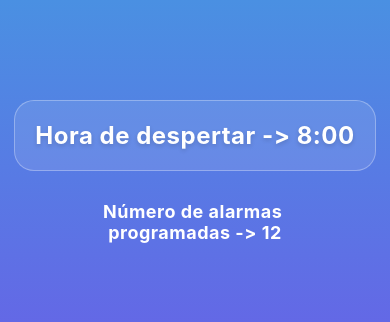
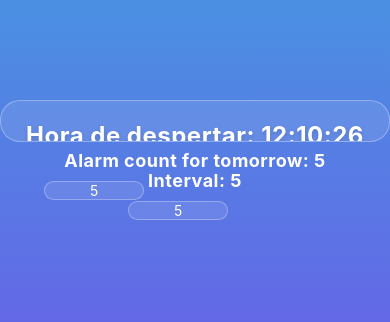
Before and after one commit to Jorge221z/echo-alarm, a React Native app: screen /Home in a window 390 px wide. Shown: the top 322 px of the page. Built offline with nearby package versions, Linux system fonts and the light colour scheme.

Commit message:
Main commit: added most of the mvp features for the HomeScreen

```diff
--- a/package.json
+++ b/package.json
@@ -9,6 +9,7 @@
     "web": "expo start --web"
   },
   "dependencies": {
+    "@react-native-community/datetimepicker": "^8.5.0",
     "@react-navigation/native": "^7.1.20",
     "@react-navigation/native-stack": "^7.6.3",
     "expo": "~54.0.23",
--- a/src/screens/HomeScreen.js
+++ b/src/screens/HomeScreen.js
@@ -1,17 +1,93 @@
 import { StatusBar } from 'expo-status-bar';
-import { StyleSheet, Text, View } from 'react-native';
+import { StyleSheet, Text, View, TouchableOpacity, TextInput } from 'react-native';
 import { LinearGradient } from 'react-native-linear-gradient';
+import { DateTimePickerAndroid } from '@react-native-community/datetimepicker';
+import { useState } from 'react';
+
+
 
 export default function HomeScreen({ navigation }) {
+
+  const [wakeTime, setWakeTime] = useState(new Date());
+  const handleTimeChange = (newDate) => {
+    setWakeTime(newDate);
+  }
+
+  // Function to open the time picker
+  const openTimePicker = () => {
+    DateTimePickerAndroid.open({
+      value: wakeTime,   // Current time already set
+      onChange: (event, selectedDate) => {
+        const currentDate = selectedDate || wakeTime;
+        if (selectedDate) { // Only update if a date is selected
+          handleTimeChange(currentDate);
+        }
+      },
+      mode: 'time',
+      is24Hour: true,
+    });
+  }
+
+  const [interval, setInterval] = useState(5);
+  const handleIntervalChange = (text) => {
+    const numericalValue = parseInt(text);
+    if (!isNaN(numericalValue)) {
+      setInterval(numericalValue);
+    } else {
+      setInterval(1); // Default to 1 if input is invalid
+      console.log("Invalid input for interval | Falling back to 1");
+    }
+  }
+
+
+  const [alarmCount, setAlarmCount] = useState(5);
+  const handleAlarmCountChange = (text) => {
+    const numericalValue = parseInt(text);
+    if (!isNaN(numericalValue)) {
+      setAlarmCount(numericalValue);
+    } else {
+      setAlarmCount(1); // Default to 1 if input is invalid
+      console.log("Invalid input for alarm count | Falling back to 1");
+    }
+  }
+
   return (
     <LinearGradient
       colors={['#4A90E2', '#6B5CE7', '#5f61e6ff']}
-        style={{flex: 1}}>
+      style={{ flex: 1 }}>
 
       <View style={styles.container}>
-      <Text style={styles.mainText}>Hora de despertar -&gt; 8:00</Text>
 
-      <Text style={styles.secoundaryText}>Número de alarmas {"\n"}programadas -&gt; 12</Text>
+        <TouchableOpacity onPress={openTimePicker}>
+          <View style={{ height: 20 }}>
+            <Text style={styles.mainText}>Hora de despertar: {wakeTime.toLocaleTimeString()}</Text>
+          </View>
+        </TouchableOpacity>
+
+
+        <View style={{ height: 20 }}>
+          <Text style={styles.secoundaryText}>Alarm count for tomorrow: {alarmCount}</Text>
+          <TextInput
+            style={styles.input}
+            keyboardType="numeric"
+            onChangeText={handleAlarmCountChange}
+            value={alarmCount.toString()}
+            placeholder="Enter count"
+            placeholderTextColor="#CCCCCC"
+          />
+        </View>
+
+        <View style={{ height: 20 }}>
+          <Text style={styles.secoundaryText}>Interval: {interval}</Text>
+          <TextInput
+            style={styles.input}
+            keyboardType="numeric"
+            onChangeText={handleIntervalChange}
+            value={interval.toString()}
+            placeholder="Enter interval"
+            placeholderTextColor="#CCCCCC"
+          />
+        </View>
 
 
 
@@ -56,5 +132,17 @@ const styles = StyleSheet.create({
     letterSpacing: 0.5,
     paddingTop: 30,
     paddingHorizontal: 20,
+  },
+  input: {
+    height: 40,
+    borderColor: 'gray',
+    borderWidth: 1,
+    width: 100,
+    color: '#FFFFFF',
+    textAlign: 'center',
+    marginTop: 10,
+    borderRadius: 10,
+    borderColor: 'rgba(255, 255, 255, 0.3)',
+    backgroundColor: 'rgba(255, 255, 255, 0.1)',
   }
 });
```
Also changed, not shown: 1 other file (tests, documents, lock files or other folders). Lines whose indentation alone changed are shown as unchanged.
